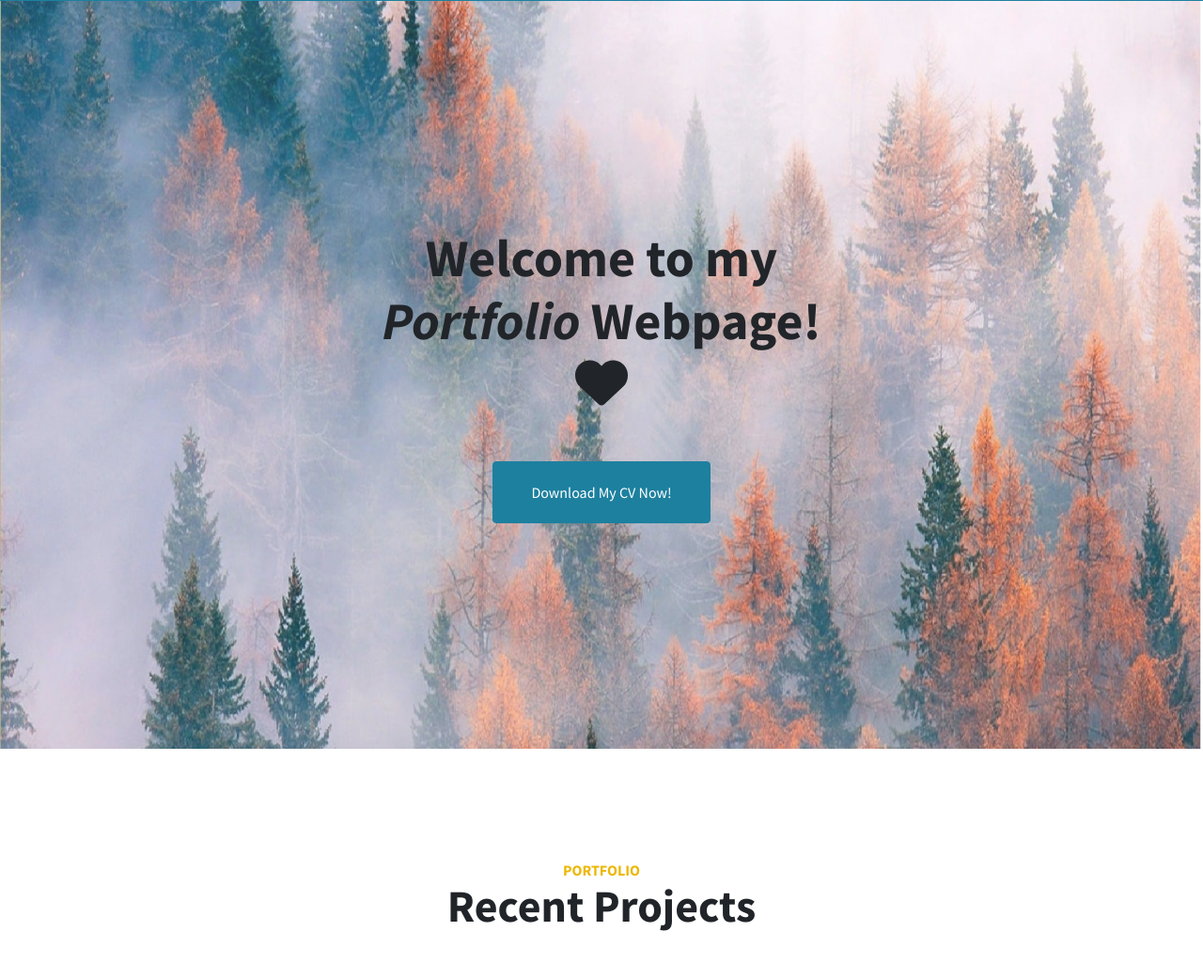
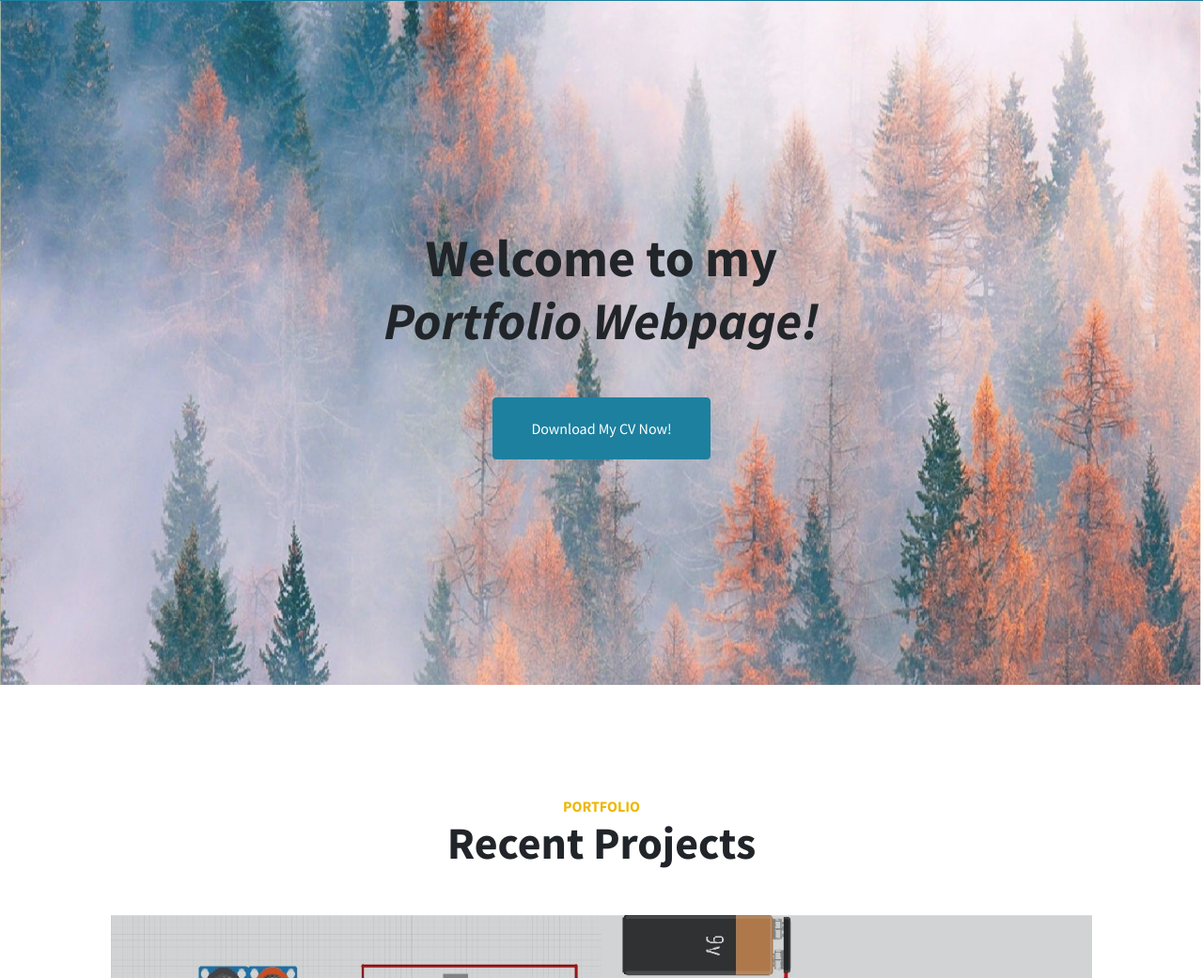
Before and after one commit to aikamadeitah/aikamadeitah.github.io, a plain HTML site: page index.html in a window 1280 px wide. Shown: the part 1843-2884 px from the top of the page at 94% size. Drawn offline with nearby package versions, Linux system fonts and the light colour scheme.

Commit message:
Update index.html

```diff
--- a/index.html
+++ b/index.html
@@ -95,8 +95,7 @@
             <div class="container px-4 px-lg-5 text-center">
                 <h2 class="mx-auto mb-5">
                     Welcome to my
-                    <em>Portfolio</em>
-                    Webpage! <i class="fas fa-heart"></i>
+                    <em>Portfolio Webpage!</em>
 
                 </h2>
                 <a class="btn btn-primary btn-xl" href="#!">Download My CV Now!</a>
```
